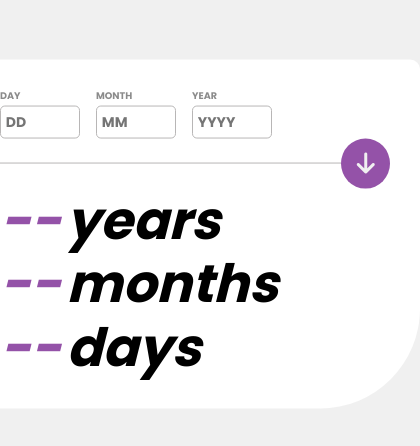
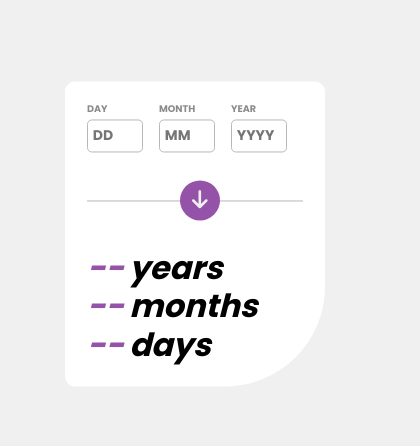
Before and after one commit to M-b-a-s/age-calculator-app, a plain HTML site: page index.html in a window 390 px wide. Shown: the part 188-634 px from the top of the page, 420 px wide, since content can reach past the window. Drawn offline with Linux system fonts and the light colour scheme.

Commit message:
responsive

```diff
--- a/style.css
+++ b/style.css
@@ -136,3 +136,47 @@ body {
     font-style: italic;
     font-size: 3.3rem;
 }
+
+@media screen and (max-width: 500px) {
+    .container {
+        width: 260px;
+        padding: 22px;
+    }
+
+    .form-group {
+        justify-content: center;
+    }
+
+    .form-group .input-field {
+        width: 3.5rem;
+    }
+
+    .result .age-result {
+        font-size: 2rem;
+    }
+
+    .result h1 {
+        font-size: 2rem;
+    }
+
+    .submit {
+        position: relative;
+        margin: 3rem 0;
+    }
+
+    .btn-submit {
+        position: absolute;
+        left: 43%;
+        width: 40px;
+        height: 40px;
+        font-size: 1.3rem;
+    }
+
+    .line {
+        width: 100%;
+    }
+
+    .error {
+        bottom: -20px;
+    }
+}
```
